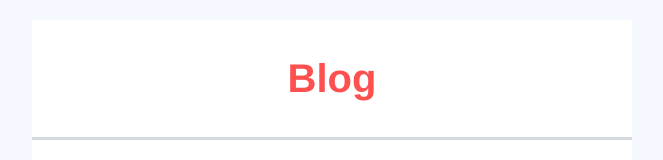
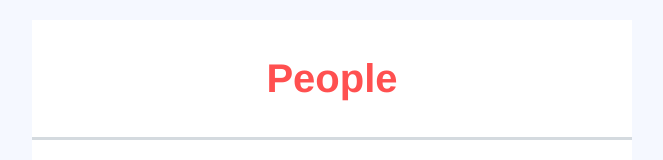
Before and after one commit to moises-herrera/social-network-backend, a website: page src/email-templates/confirm-email.html in a window 1280 px wide. Shown: the top 160 px of the page, without its empty margins (308-971 px from the left). Drawn offline with Linux system fonts and the light colour scheme; a web font is replaced by a local one.

Commit message:
refactor: change email templates

```diff
--- a/src/email-templates/confirm-email.html
+++ b/src/email-templates/confirm-email.html
@@ -118,8 +118,8 @@
                 <table border="0" cellpadding="0" cellspacing="0" width="100%" style="max-width: 600px; margin-top: 20px;">
                     <tr>
                         <td bgcolor="#fff" align="center" valign="top" style="padding: 36px 24px;">
-                            <a href="%FRONTEND_URL%" target="_blank" style="display: inline-block; font-family: 'Source Sans Pro', Helvetica, Arial, sans-serif; font-size: 40px; font-weight: 600; text-decoration: none">
-                                Blog
+                            <a href="%FRONTEND_URL%" target="_blank" style="display: inline-block; font-family: 'Source Sans Pro', Helvetica, Arial, sans-serif; font-size: 40px; font-weight: 600; text-decoration: none;color: #FF5050 !important">
+                                People
                             </a>
                         </td>
                     </tr>
```
Also changed, not shown: src/email-templates/reset-password.html (+2 -2 lines).
